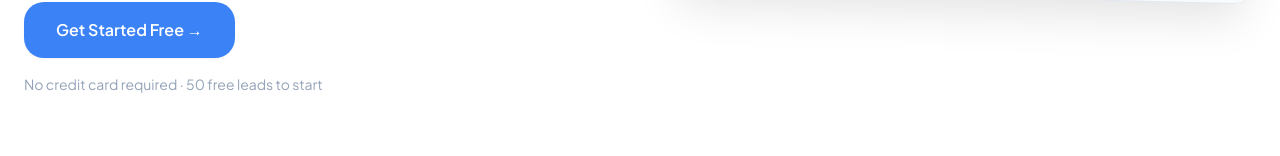
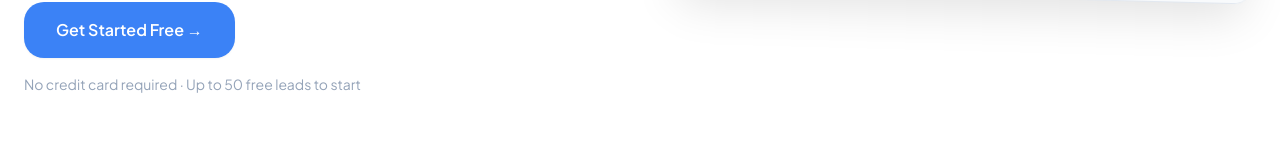
Before and after one commit to weautomatex-gif/leadengine-site, a Next.js app: page / in a window 1280 px wide. Shown: the part 644-800 px from the top of the page. Built offline with nearby package versions, Linux system fonts and the light colour scheme; no server answers.

Commit message:
Starter 15 scouts, up to 50 leads copy

```diff
--- a/src/components/dashboard/BillingSection.tsx
+++ b/src/components/dashboard/BillingSection.tsx
@@ -12,7 +12,7 @@ const plans = [
     price: '£29',
     features: [
       'Up to 100 leads per month',
-      '5 scout campaigns',
+      '15 scout campaigns',
       'AI lead qualification',
       'Email & phone finding',
     ],
--- a/src/components/sections/HeroSection.tsx
+++ b/src/components/sections/HeroSection.tsx
@@ -154,7 +154,7 @@ export default function HeroSection() {
                 </a>
               </div>
               <p className="text-sm text-[#94A3B8]">
-                No credit card required · 50 free leads to start
+                No credit card required · Up to 50 free leads to start
               </p>
             </AnimatedSection>
           </div>
--- a/src/components/sections/PricingSection.tsx
+++ b/src/components/sections/PricingSection.tsx
@@ -111,7 +111,7 @@ const plans: PricingCardProps[] = [
     delay: 0.08,
     features: [
       { text: 'Up to 100 leads per month', included: true },
-      { text: '5 scout campaigns', included: true },
+      { text: '15 scout campaigns', included: true },
       { text: 'AI lead qualification', included: true },
       { text: 'Email & phone finding', included: true },
       { text: 'AI email drafts', included: false },
--- a/src/lib/stripe.ts
+++ b/src/lib/stripe.ts
@@ -16,7 +16,7 @@ export const PLANS = {
   starter: {
     name: 'Starter',
     leads_limit: 100,
-    scouts_limit: 5,
+    scouts_limit: 15,
     price: 29,
     priceId: process.env.STRIPE_STARTER_PRICE_ID!,
   },
```
